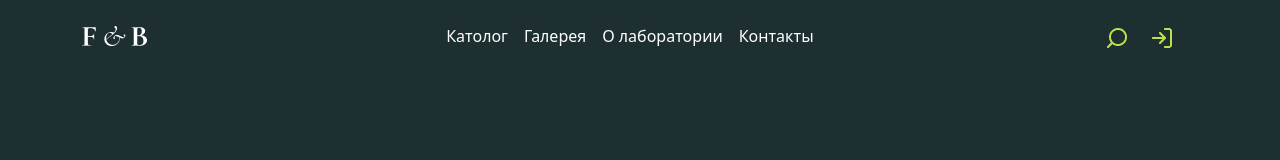
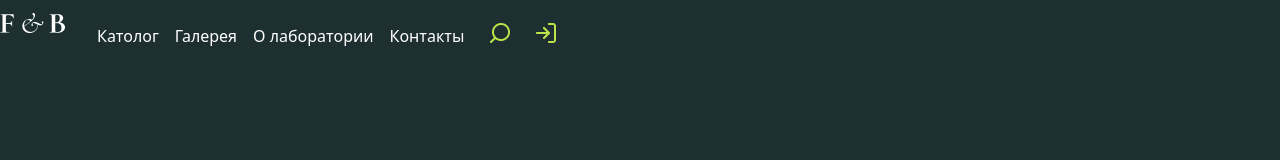
Before and after one commit to thebeastcreator/localspace.github.io, a plain HTML site: page index.html in a window 1280 px wide. Drawn offline with nearby package versions, Linux system fonts and the light colour scheme.

Commit message:
Update index.html

```diff
--- a/index.html
+++ b/index.html
@@ -8,7 +8,7 @@
 <script src="https://cdn.jsdelivr.net/npm/bootstrap@5.0.1/dist/js/bootstrap.bundle.min.js" integrity="sha384-gtEjrD/SeCtmISkJkNUaaKMoLD0//ElJ19smozuHV6z3Iehds+3Ulb9Bn9Plx0x4" crossorigin="anonymous"></script>
 <!-- MENU -->
 <nav class="navbar " style="height: 60px;">
-  <div class="container d-flex bd-highlight">
+  <div class=" d-flex bd-highlight">
     <a class="navbar-brand" href="#" class="p-2 bd-highlight">
       <img src="logo.png" width="65" height="20" alt="" loading="lazy">
     </a>
@@ -33,9 +33,6 @@
 
 <div style="background-image:url(1_1.png);height:550px;opacity:0.4;background-size:cover;background-repeat:no-repeat;background-position:center center;">
   </div>
-
-
-
     <style>
       a{
         color:white;
```
